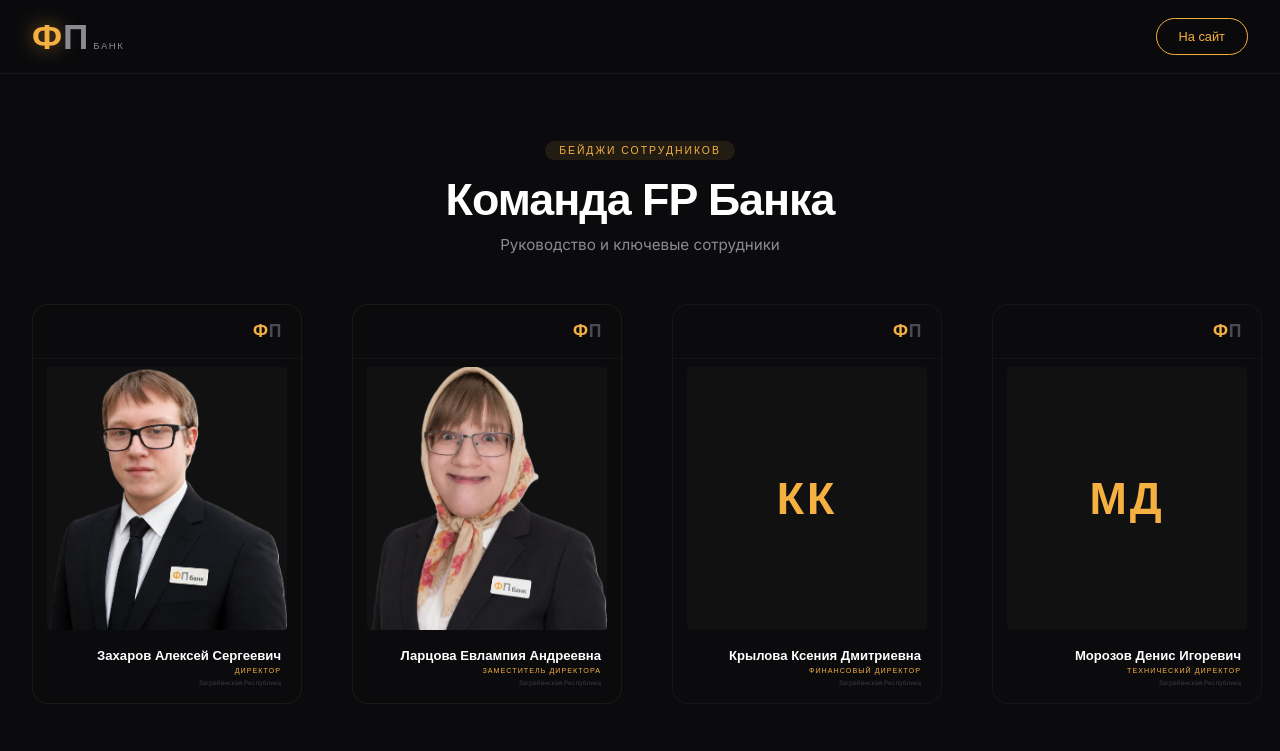
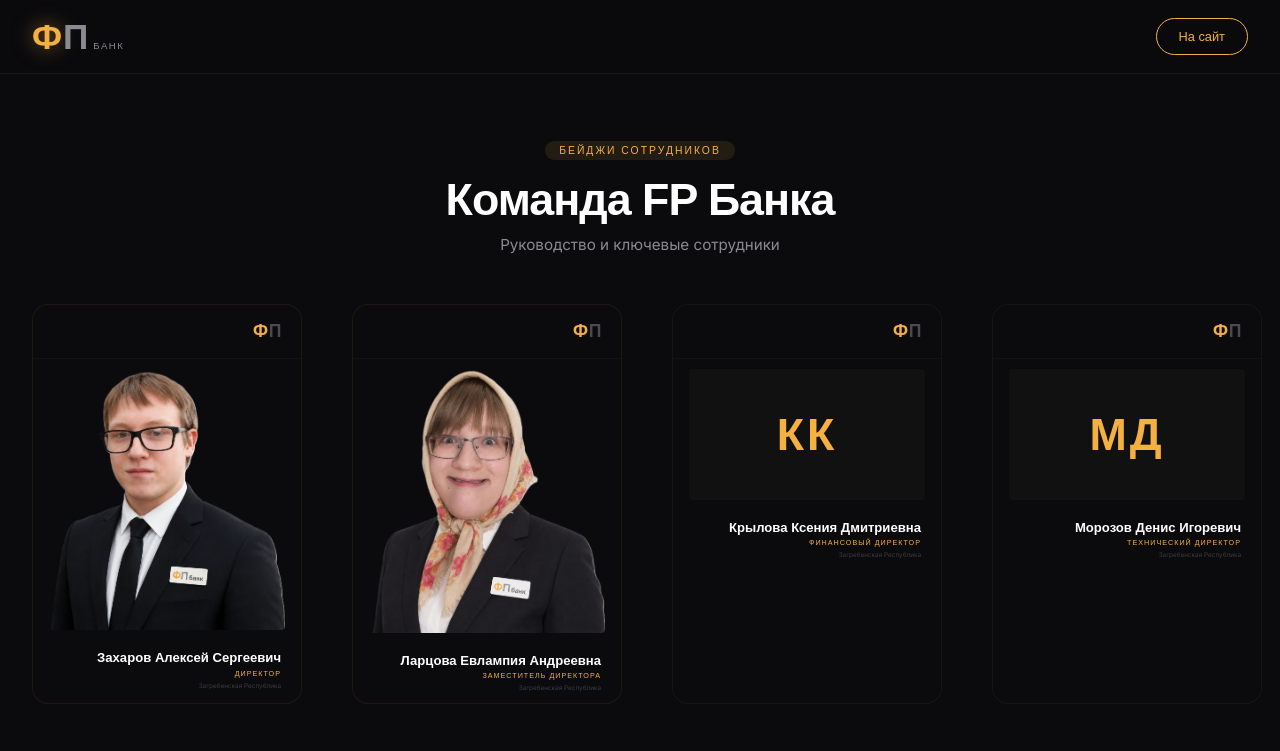
Before and after one commit to Doinwor/fp-bank-site, a plain HTML site: page badges.html in a window 1280 px wide. Shown: the top 751 px of the page. Drawn offline with Linux system fonts and the light colour scheme; a web font is replaced by a local one.

Commit message:
fix badges: remove photo cropping and dark substrate, image fits fully

```diff
--- a/badges.html
+++ b/badges.html
@@ -41,9 +41,9 @@ header{display:flex;justify-content:space-between;align-items:center;padding:18p
 .badge .bd-top .bd-logo .f{color:#f5b042}
 .badge .bd-top .bd-logo .p{color:#4a4a52}
 
-.badge .bd-photo{flex:1;display:flex;align-items:center;justify-content:center;overflow:hidden;padding:8px 14px}
-.badge .bd-photo img{width:100%;height:100%;object-fit:cover;border-radius:4px;background:#111}
-.badge .bd-photo .bd-initials{width:100%;height:100%;display:flex;align-items:center;justify-content:center;font-size:2.8rem;font-weight:700;color:#f5b042;letter-spacing:3px;background:#111;border-radius:4px}
+.badge .bd-photo{padding:10px 16px}
+.badge .bd-photo img{width:100%;border-radius:4px;display:block}
+.badge .bd-photo .bd-initials{width:100%;padding:40px 0;display:flex;align-items:center;justify-content:center;font-size:2.8rem;font-weight:700;color:#f5b042;letter-spacing:3px;background:#111;border-radius:4px}
 
 .badge .bd-foot{padding:10px 20px 16px;text-align:right;flex-shrink:0}
 .badge .bd-foot .bd-name{color:#fff;font-size:.82rem;font-weight:600;line-height:1.15}
```
